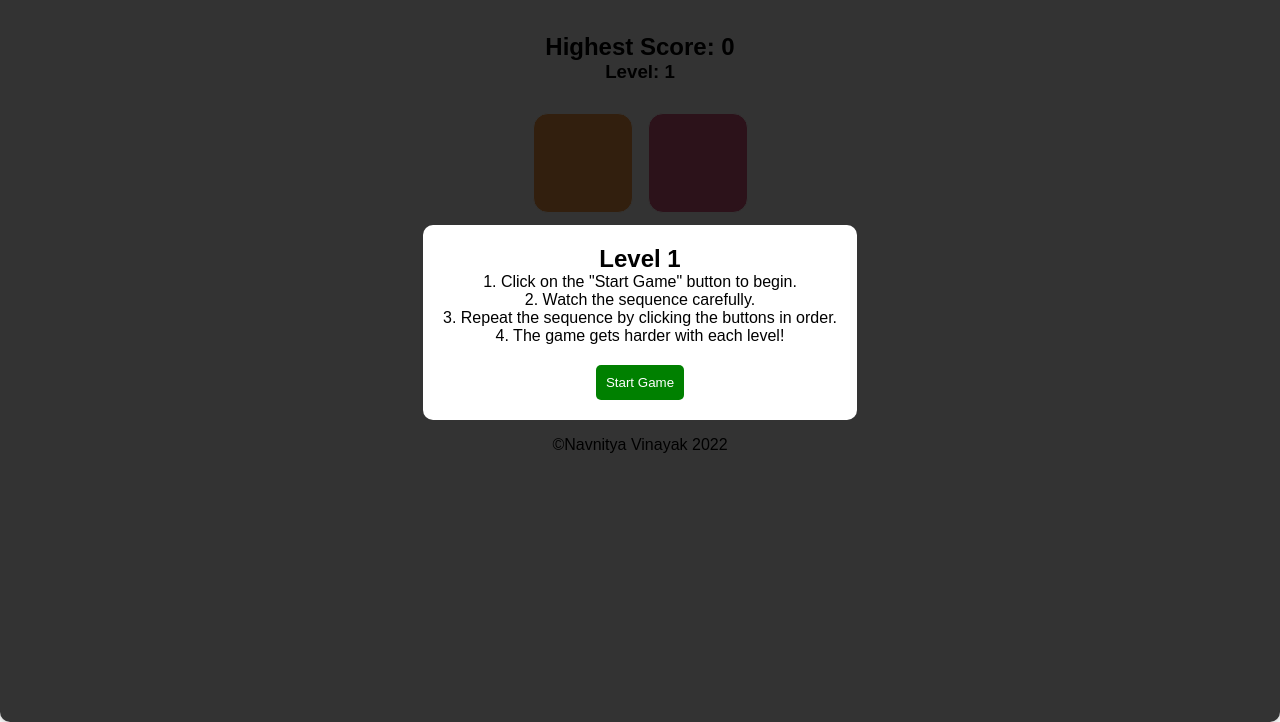
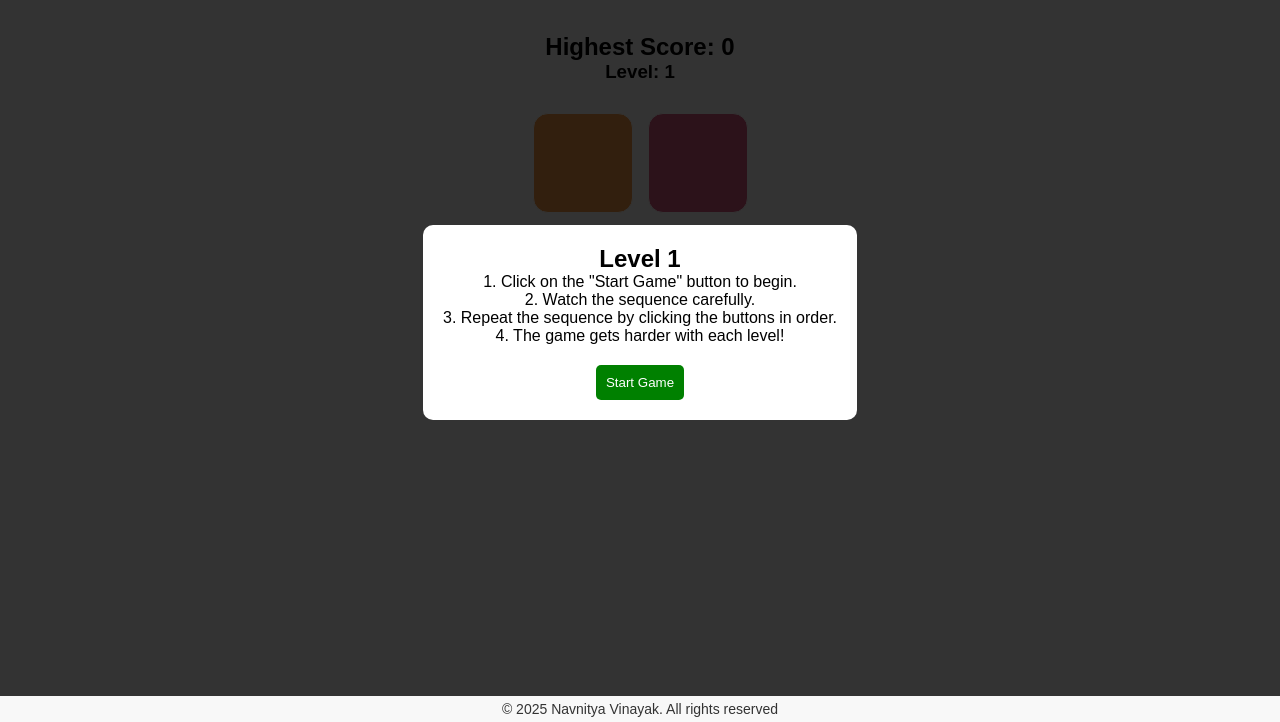
Before and after one commit to Navi025/Simon-Says-Game, a plain HTML site: page index.html in a window 1280 px wide. Shown: the part 78-800 px from the top of the page. Drawn offline with Linux system fonts and the light colour scheme.

Commit message:
-copyright_update

```diff
--- a/index.html
+++ b/index.html
@@ -38,7 +38,7 @@
     </main>
     <footer>
         <br><br><br><br><br><br>
-      <p>&copy;Navnitya Vinayak 2022</p>
+      <p class="copyright">&copy; 2025 Navnitya Vinayak. All rights reserved</p>
     </footer>
 
 
--- a/style.css
+++ b/style.css
@@ -83,3 +83,16 @@ header {
 .flash {
     opacity: 0.6;
 }
+
+.copyright{
+    position: fixed;
+    bottom: 0;
+    left: 50%;
+    transform: translateX(-50%);
+    text-align: center;
+    width: 100%;
+    background-color: #f8f8f8; /* Light grey background */
+    padding: 5px 0;
+    font-size: 14px;
+    color: #333; /* Dark grey text */
+}
```
